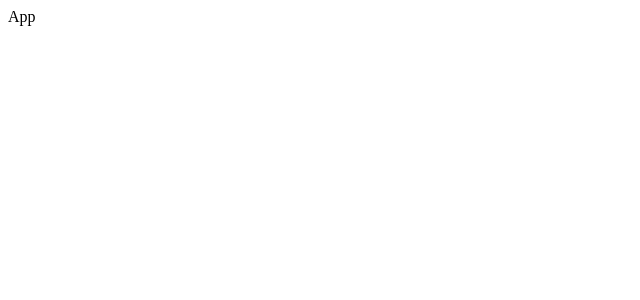
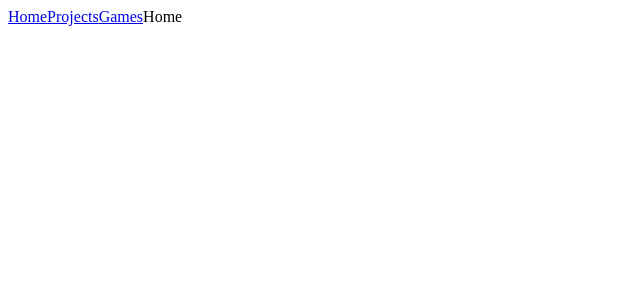
Before and after one commit to tm-nielsen/portfolio-site, a React (Vite) app: page / in a window 1280 px wide. Shown: the top 300 px of the page, without its empty margins (0-640 px from the left). Built offline with nearby package versions, Linux system fonts and the light colour scheme.

Commit message:
Added basic routing skeleton

```diff
--- a/package.json
+++ b/package.json
@@ -11,7 +11,8 @@
   },
   "dependencies": {
     "react": "^18.2.0",
-    "react-dom": "^18.2.0"
+    "react-dom": "^18.2.0",
+    "react-router-dom": "^6.22.3"
   },
   "devDependencies": {
     "@types/react": "^18.2.66",
--- a/src/App.tsx
+++ b/src/App.tsx
@@ -1,5 +1,34 @@
+import { createBrowserRouter, RouterProvider } from "react-router-dom"
+
+import Home from "./routes/Home"
+import Projects from "./routes/Projects"
+import Games from "./routes/Games"
+import MissingPage from "./routes/MissingPage"
+import Header from "./components/Header"
+
+const router = createBrowserRouter([
+  {
+    path: '/',
+    element: <Home />,
+    errorElement: <MissingPage />
+  },
+  {
+    path: '/projects',
+    element: <Projects />
+  },
+  {
+    path: 'games',
+    element: <Games />
+  }
+])
+
 const App = () => {
-  return <>App</>
+  return (
+    <>
+      <Header />
+      <RouterProvider router={router} />
+    </>
+  )
 }
 
 export default App
--- /dev/null
+++ b/src/components/Header.tsx
@@ -0,0 +1,11 @@
+const Header = () => {
+  return (
+    <>
+      <a href='/'>Home</a>
+      <a href='projects'>Projects</a>
+      <a href='games'>Games</a>
+    </>
+  )
+}
+
+export default Header
--- /dev/null
+++ b/src/routes/Games.tsx
@@ -0,0 +1,7 @@
+const Games = () => {
+  return (
+    <>Games</>
+  )
+}
+
+export default Games
--- /dev/null
+++ b/src/routes/Home.tsx
@@ -0,0 +1,7 @@
+const Home = () => {
+  return (
+    <>Home</>
+  )
+}
+
+export default Home
--- /dev/null
+++ b/src/routes/MissingPage.tsx
@@ -0,0 +1,7 @@
+const MissingPage = () => {
+  return (
+    <>page does not exist</>
+  )
+}
+
+export default MissingPage
--- /dev/null
+++ b/src/routes/Projects.tsx
@@ -0,0 +1,7 @@
+const Projects = () => {
+  return (
+    <>Projects</>
+  )
+}
+
+export default Projects
```
Also changed, not shown: 1 other file (tests, documents, lock files or other folders).
